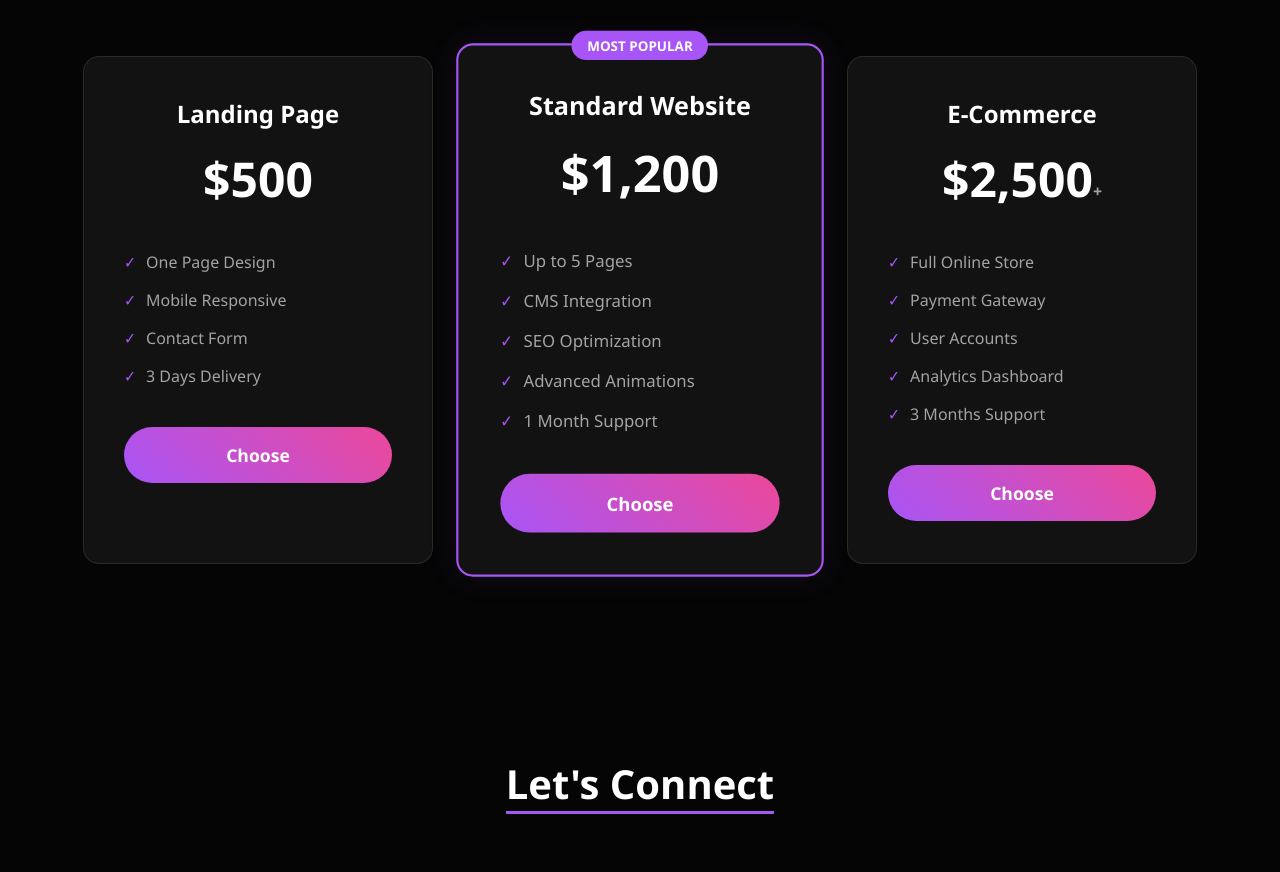
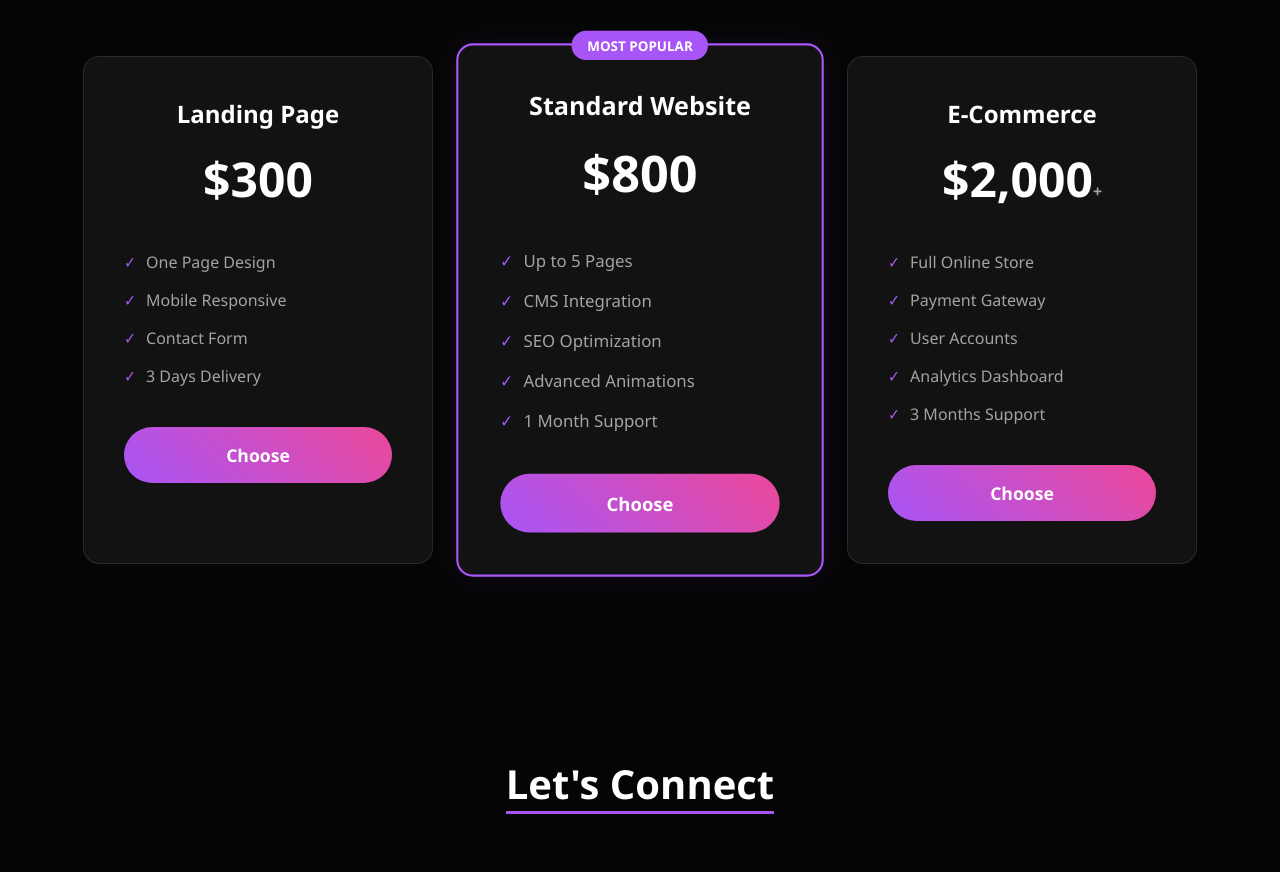
Before and after one commit to cassiweb/cassiweb.github.io, a plain HTML site: page index.html in a window 1280 px wide. Shown: the part 1680-2552 px from the top of the page. Drawn offline with Linux system fonts and the light colour scheme.

Commit message:
Update index.html

```diff
--- a/index.html
+++ b/index.html
@@ -472,7 +472,7 @@
 
             <div class="price-card hidden">
                 <h3>Landing Page</h3>
-                <div class="price">$500</div>
+                <div class="price">$300</div>
                 <ul class="features-list">
                     <li>One Page Design</li>
                     <li>Mobile Responsive</li>
@@ -485,7 +485,7 @@
             <div class="price-card featured hidden">
                 <div style="position:absolute; top:0; left:50%; transform:translate(-50%, -50%); background:var(--primary); padding: 5px 15px; border-radius: 20px; font-size: 0.8rem; font-weight:bold;">MOST POPULAR</div>
                 <h3>Standard Website</h3>
-                <div class="price">$1,200</div>
+                <div class="price">$800</div>
                 <ul class="features-list">
                     <li>Up to 5 Pages</li>
                     <li>CMS Integration</li>
@@ -498,7 +498,7 @@
 
             <div class="price-card hidden">
                 <h3>E-Commerce</h3>
-                <div class="price">$2,500<span>+</span></div>
+                <div class="price">$2,000<span>+</span></div>
                 <ul class="features-list">
                     <li>Full Online Store</li>
                     <li>Payment Gateway</li>
```
